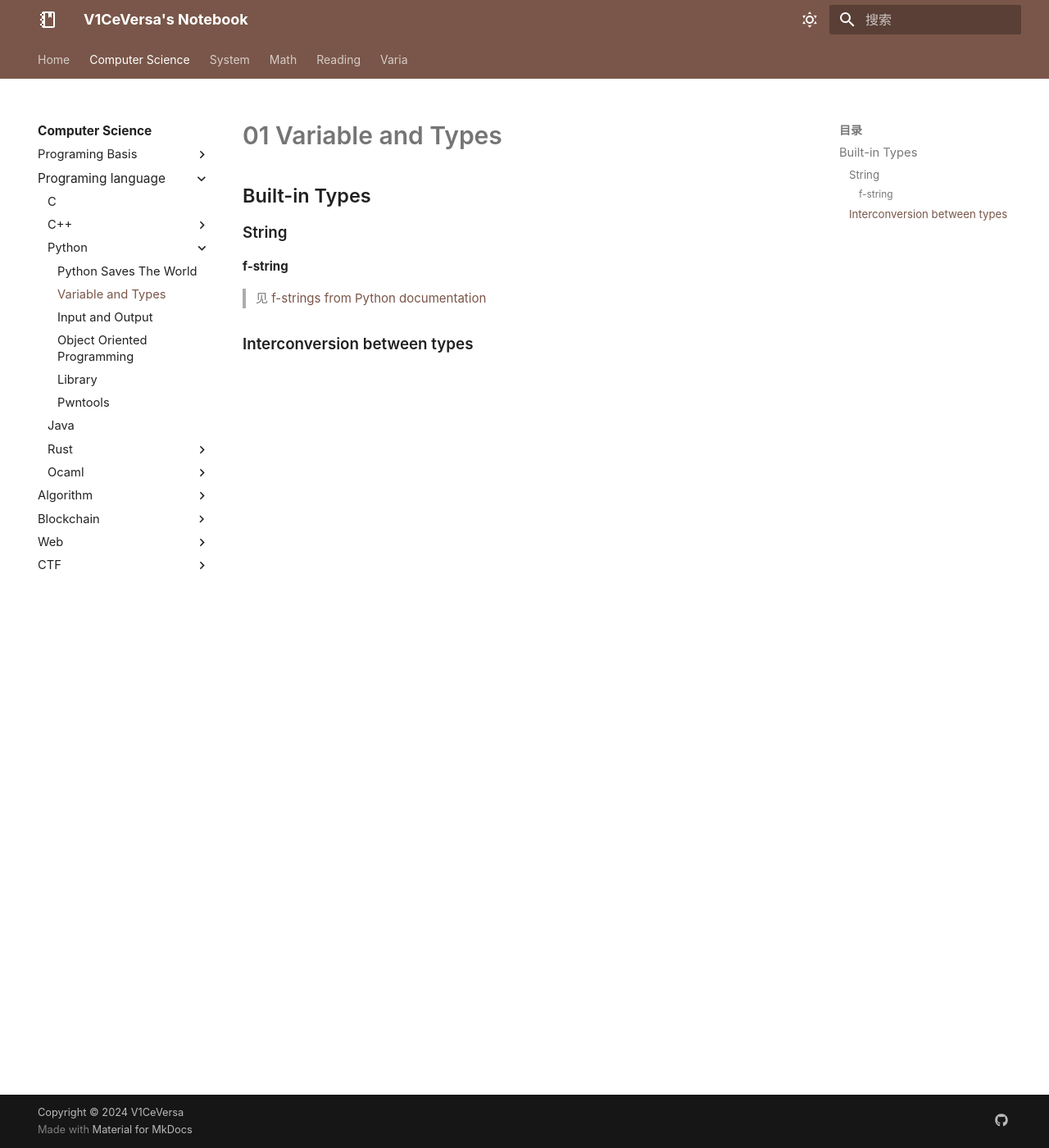
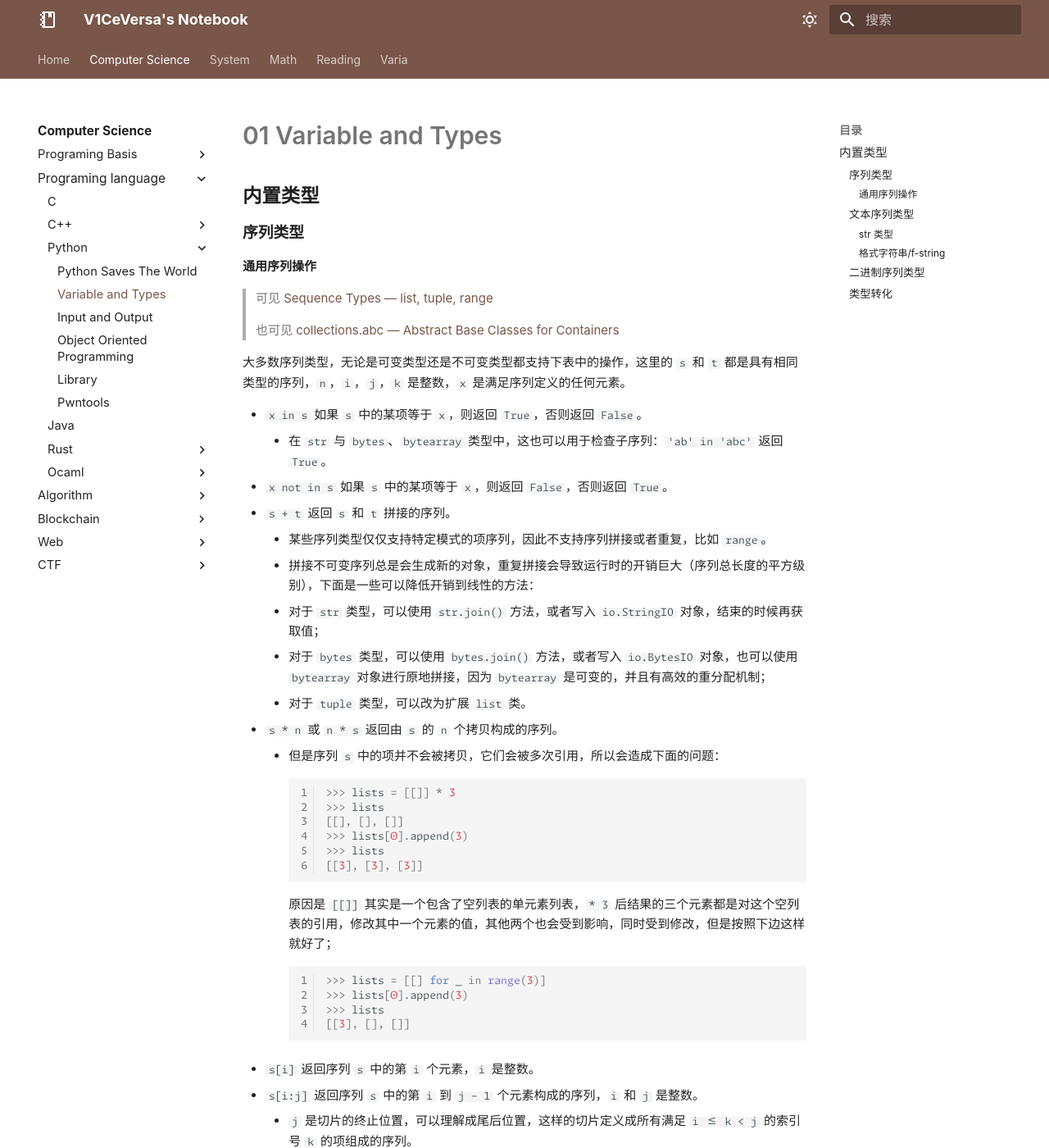
Before and after one commit to V1CeVersaa/V1CeVersaa.github.io, an MkDocs documentation site: the page built from docs/Computer Science/Programming Language/Python/VAT.md, in a window 1280 px wide and 1400 px high. Shown: the whole window at 82% size. Built offline with MkDocs 1.6.1 and Material for MkDocs 9.7.7, drawn with Linux system fonts in a browser that asks for light colours; nearby versions of some CDN libraries; some web fonts are replaced; comment, search, counter and statistics services are not loaded; a style sheet for code colours, icons or effects is not loaded; some of the changed text lies outside the part shown.

Commit message:
update: 240803 ver 1

````diff
--- a/docs/Computer Science/Programming Language/Python/VAT.md
+++ b/docs/Computer Science/Programming Language/Python/VAT.md
@@ -1,15 +1,64 @@
 # 01 Variable and Types
 
-## Built-in Types
+## 内置类型
+
+### 序列类型
+
+#### 通用序列操作
+
+> 可见 [Sequence Types — list, tuple, range](https://docs.python.org/3/library/stdtypes.html#sequence-types-list-tuple-range)
+>
+> 也可见 [collections.abc — Abstract Base Classes for Containers](https://docs.python.org/zh-cn/3/library/collections.abc.html#collections.abc.Sequence)
+
+大多数序列类型，无论是可变类型还是不可变类型都支持下表中的操作，这里的 `s` 和 `t` 都是具有相同类型的序列，`n`，`i`，`j`，`k` 是整数，`x` 是满足序列定义的任何元素。
+
+- `x in s` 如果 `s` 中的某项等于 `x`，则返回 `True`，否则返回 `False`。
+    - 在 `str` 与 `bytes`、`bytearray` 类型中，这也可以用于检查子序列：`'ab' in 'abc'` 返回 `True`。
+- `x not in s` 如果 `s` 中的某项等于 `x`，则返回 `False`，否则返回 `True`。
+- `s + t` 返回 `s` 和 `t` 拼接的序列。
+    - 某些序列类型仅仅支持特定模式的项序列，因此不支持序列拼接或者重复，比如 `range`。
+    - 拼接不可变序列总是会生成新的对象，重复拼接会导致运行时的开销巨大（序列总长度的平方级别），下面是一些可以降低开销到线性的方法：
+    - 对于 `str` 类型，可以使用 `str.join()` 方法，或者写入 `io.StringIO` 对象，结束的时候再获取值；
+    - 对于 `bytes` 类型，可以使用 `bytes.join()` 方法，或者写入 `io.BytesIO` 对象，也可以使用 `bytearray` 对象进行原地拼接，因为 `bytearray` 是可变的，并且有高效的重分配机制；
+    - 对于 `tuple` 类型，可以改为扩展 `list` 类。
+- `s * n` 或 `n * s` 返回由 `s` 的 `n` 个拷贝构成的序列。
+    - 但是序列 `s` 中的项并不会被拷贝，它们会被多次引用，所以会造成下面的问题：
+    ```python
+    >>> lists = [[]] * 3
+    >>> lists
+    [[], [], []]
+    >>> lists[0].append(3)
+    >>> lists
+    [[3], [3], [3]]
+    ```
+    原因是 `[[]]` 其实是一个包含了空列表的单元素列表，`* 3` 后结果的三个元素都是对这个空列表的引用，修改其中一个元素的值，其他两个也会受到影响，同时受到修改，但是按照下边这样就好了；
+    ```python
+    >>> lists = [[] for _ in range(3)]
+    >>> lists[0].append(3)
+    >>> lists
+    [[3], [], []]
+    ```
+- `s[i]` 返回序列 `s` 中的第 `i` 个元素，`i` 是整数。
+- `s[i:j]` 返回序列 `s` 中的第 `i` 到 `j - 1` 个元素构成的序列，`i` 和 `j` 是整数。
+    - `j` 是切片的终止位置，可以理解成尾后位置，这样的切片定义成所有满足 `i <= k < j` 的索引号 `k` 的项组成的序列。
+    - 如果 `i` 或者 `j` 超出了 `len(s)`，那么会被替换为 `len(s)`。
+    - 如果 `i` 为被省略或者被替换成 `None`，那么会被替换为 `0`，如果 `j` 被省略或者被替换成 `None`，那么会被替换为 `len(s)`；
+    - 如果 `i >= j`，那么切片为空。
 
 
-### String
+### 文本序列类型
 
-#### f-string
+#### `str` 类型
+
+Python 中的 `str` 是 Unicode 码位的构成的不可变序列。
+
+#### 格式字符串/f-string
 
 > 见 [f-strings from Python documentation](https://docs.python.org/3.11/reference/lexical_analysis.html#formatted-string-literals)
 
 
+### 二进制序列类型
 
 
-### Interconversion between types
+
+### 类型转化
````
Also changed, not shown: docs/Computer Science/Blockchain/ERC.md (+1 -1 lines).
